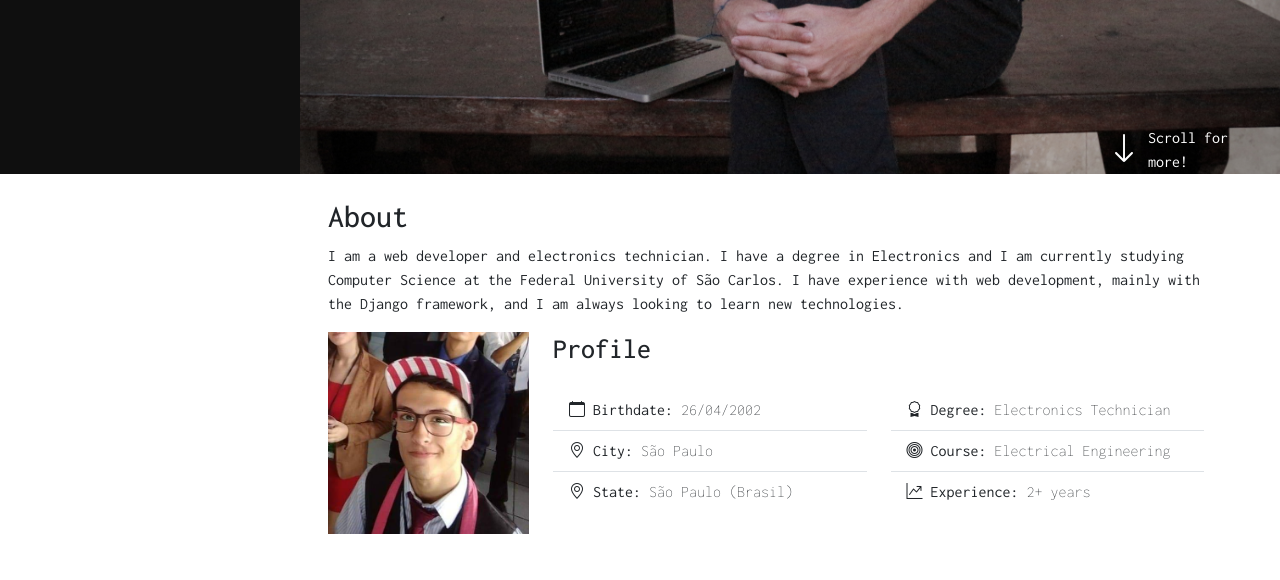
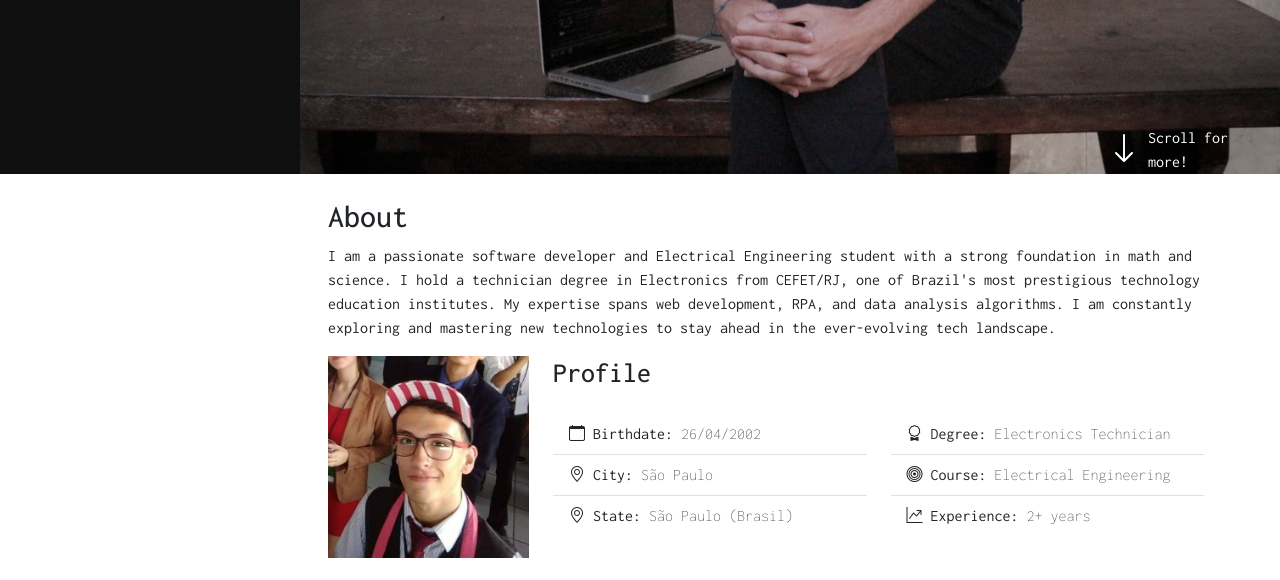
Before and after one commit to jv26tech/MyPortfolio, a Flask app: page / in a window 1280 px wide. Shown: the part 626-1206 px from the top of the page. Run offline with Flask 3, Linux system fonts and the light colour scheme; some libraries are stand-ins or nearby versions.

Commit message:
fixed bio

```diff
--- a/templates/about.html
+++ b/templates/about.html
@@ -3,10 +3,11 @@
         <div class="col-md-12">
             <h2 class="">About</h2>
             <p>
-                I am a web developer and electronics technician. I have a degree in Electronics and I am
-                currently studying Computer Science at the Federal University of São Carlos. I have experience
-                with web development, mainly with the Django framework, and I am always looking to learn new
-                technologies.
+                I am a passionate software developer and Electrical Engineering student with a strong foundation in math
+                and science. I hold a technician degree in Electronics from CEFET/RJ, one of Brazil's most prestigious
+                technology education institutes. My expertise spans web development, RPA, and data analysis algorithms.
+                I am constantly exploring and mastering new technologies to stay ahead in the ever-evolving tech
+                landscape.
 
             </p>
 
```
